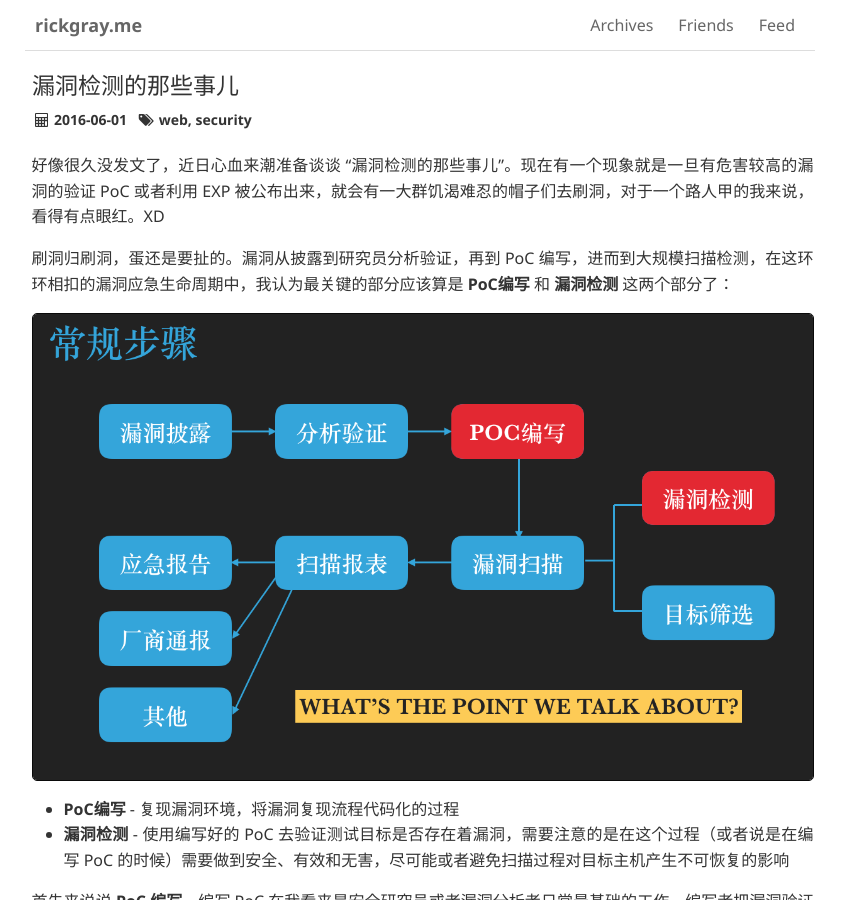
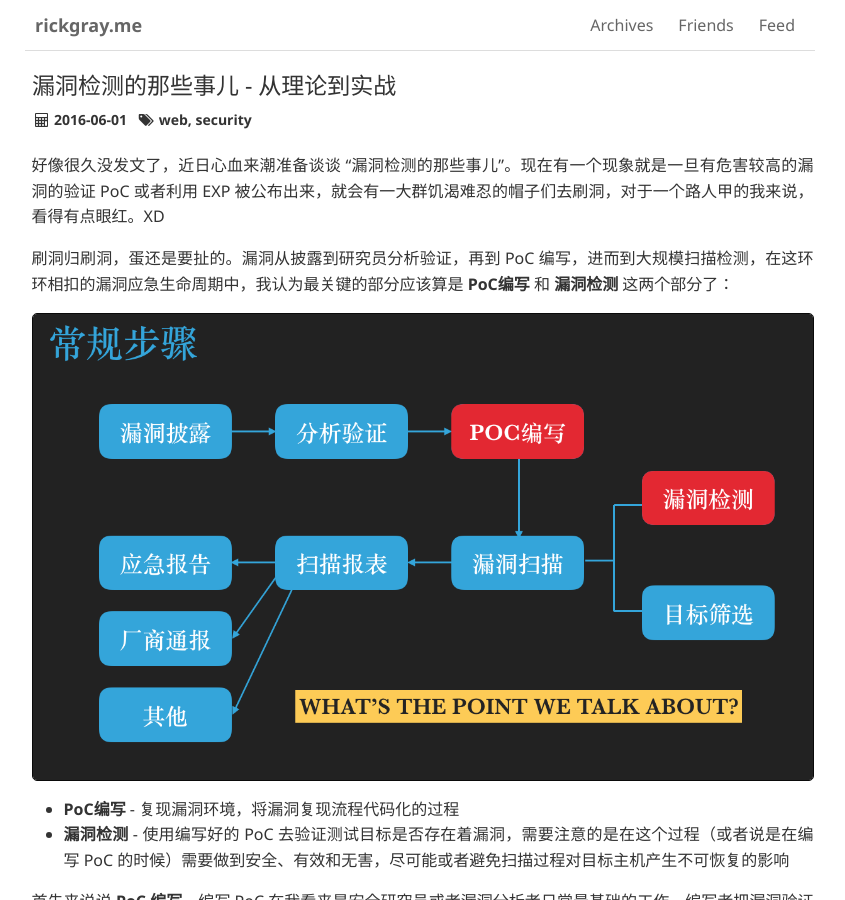
Before and after one commit to huntpig/rickgray.github.io, a Jekyll site: the page built from _posts/2016-06-01-how-to-scan-and-check-vulnerabilities.md, in a window 1280 px wide and 900 px high. Shown: the whole window, without its empty margins (220-1065 px from the left). Built offline with Jekyll 4.4.1, drawn with Linux system fonts in a browser that asks for light colours; comment, search, counter and statistics services are not loaded.

Commit message:
更名 "漏洞检测的那些事儿 - 从理论到实战"

```diff
--- a/_posts/2016-06-01-how-to-scan-and-check-vulnerabilities.md
+++ b/_posts/2016-06-01-how-to-scan-and-check-vulnerabilities.md
@@ -1,6 +1,6 @@
 ---
 layout: post
-title: "漏洞检测的那些事儿"
+title: "漏洞检测的那些事儿 - 从理论到实战"
 tags: [web, security]
 ---
 
```
